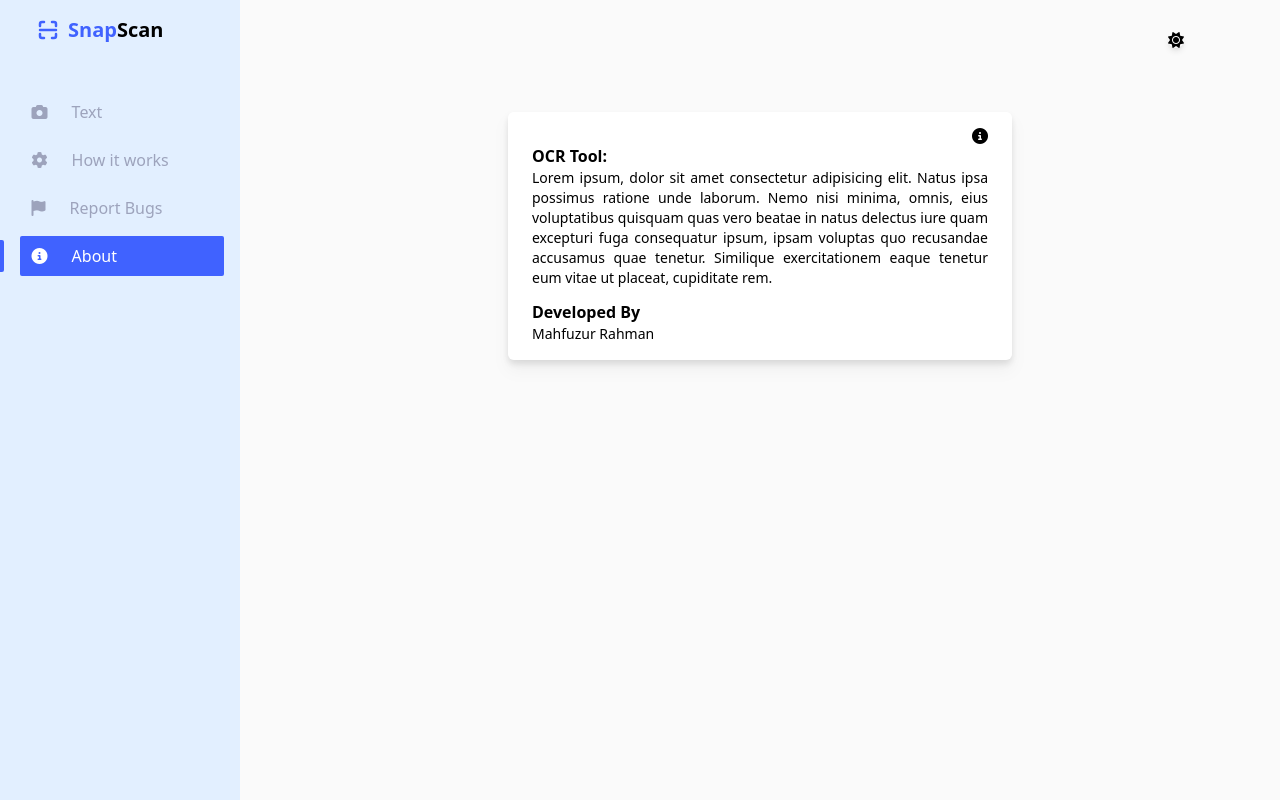
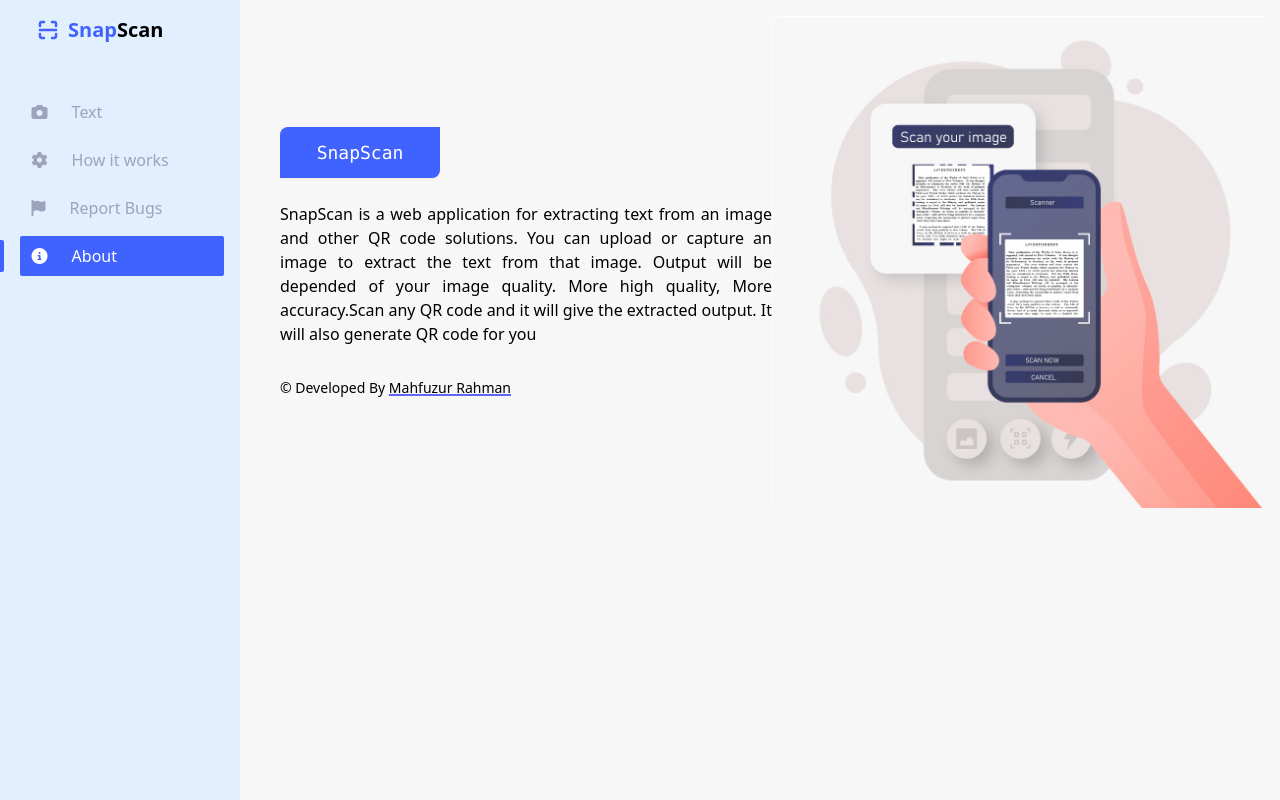
Before and after one commit to mahfuzrr/Snap_Scan, a React (Create React App) app in the folder client/: page /about in a window 1280 px wide. Built offline with nearby package versions, Linux system fonts and the light colour scheme.

Commit message:
updating designs

```diff
--- a/client/src/components/about/About.js
+++ b/client/src/components/about/About.js
@@ -1,27 +1,42 @@
+import { Link } from 'react-router-dom';
+import aboutBg from '../../assets/about-bg.jpg';
+
 export default function About() {
     return (
-        <div id="about-body" className="pt-4 pl-4 pr-4 pb-12 md:ml-60 bg-bodybg min-h-screen">
-            <div className="w-full bg-test">
+        <div
+            id="about-body"
+            className="pt-4 pl-4 pr-4 pb-12 md:ml-60 bg-bodybg min-h-screen mb-10 md:mb-0"
+        >
+            {/* <div className="w-full bg-test">
                 <span className="absolute right-16 md:right-24 top-7 cursor-pointer">
                     <i className="fa-solid fa-sun shadow-md rounded-full" />
                 </span>
-            </div>
-
-            <div className="mt-24 px-6 py-4 bg-white md:w-1/2 md:mx-auto drop-shadow-lg rounded-md">
-                <span className="flex inline-block justify-end">
-                    <i className="fa-solid fa-circle-info" />
-                </span>
-                <div>
-                    <p className="font-semibold">OCR Tool:</p>
-                    <p className="text-sm text-justify">
-                        Lorem ipsum, dolor sit amet consectetur adipisicing elit. Natus ipsa
-                        possimus ratione unde laborum. Nemo nisi minima, omnis, eius voluptatibus
-                        quisquam quas vero beatae in natus delectus iure quam excepturi fuga
-                        consequatur ipsum, ipsam voluptas quo recusandae accusamus quae tenetur.
-                        Similique exercitationem eaque tenetur eum vitae ut placeat, cupiditate rem.
+            </div> */}
+            <div className="w-full md:flex md:flex-row-reverse items-center">
+                <div className="w-full md:w-1/2">
+                    <img src={aboutBg} alt="about" className="pointer-events-none select-none " />
+                </div>
+                <div className="w-full md:w-1/2 md:ml-6">
+                    <p className="bg-primary text-white w-40 text-center rounded-tl-lg rounded-br-lg py-3 text-[18px] shadow-sm font-mono">
+                        SnapScan
                     </p>
-                    <p className="font-semibold mt-3">Developed By</p>
-                    <p className="text-sm font-base">Mahfuzur Rahman</p>
+                    <p className="mt-6 text-justify">
+                        SnapScan is a web application for extracting text from an image and other QR
+                        code solutions. You can upload or capture an image to extract the text from
+                        that image. Output will be depended of your image quality. More high
+                        quality, More accuracy.Scan any QR code and it will give the extracted
+                        output. It will also generate QR code for you
+                    </p>
+                    <p className="mt-8 text-sm">
+                        © Developed By{' '}
+                        <Link
+                            to="https://linkedin.com/in/maahfuz"
+                            className="underline decoration-solid decoration-2 decoration-[#6366f1]"
+                            target="_blank"
+                        >
+                            Mahfuzur Rahman
+                        </Link>
+                    </p>
                 </div>
             </div>
         </div>
--- a/client/src/components/bug/Bug.js
+++ b/client/src/components/bug/Bug.js
@@ -1,4 +1,18 @@
+import { useState } from 'react';
+
 export default function Bug() {
+    const [name, setName] = useState('');
+    const [email, setEmail] = useState('');
+    const [message, setMessage] = useState('');
+    const handleSubmit = (e) => {
+        e.preventDefault();
+        const reqObejct = {
+            name,
+            email,
+            message,
+        };
+        console.log(reqObejct);
+    };
     return (
         <div id="bug-body" className="pt-4 pl-4 pr-4 pb-12 md:ml-60 bg-bodybg min-h-screen">
             <div className="w-full bg-test">
@@ -11,28 +25,40 @@ export default function Bug() {
                 <i className="fa-solid fa-bug text-md text-red" /> Report Bugs
             </p>
             <p className="mt-2 text-center text-md">
-                If you find any issue with data, please explain us the problems.
+                If you find any issue with data, please explain the problem.
             </p>
-            <div className="bg-white drop-shadow-md px-2 py-10 rounded-md md:w-1/2 mx-auto mt-10">
-                <form className="flex flex-col px-2 md:px-0 md:w-4/5 mx-auto">
+            <div className="bg-white drop-shadow-md px-2 py-10 rounded-sm md:w-1/2 mx-auto mt-10">
+                <form
+                    className="flex flex-col px-2 md:px-0 md:w-4/5 mx-auto"
+                    onSubmit={handleSubmit}
+                >
                     <input
                         type="text"
-                        className="border-2 border-gray focus:border-primary transition ease px-4 py-2 rounded focus:outline-none"
+                        className="border-2 border-gray focus:border-primary transition ease px-4 py-2 rounded-sm focus:outline-none"
                         placeholder="Your Name"
+                        value={name}
+                        onChange={(e) => setName(e.target.value)}
+                        required
                     />
                     <input
                         type="email"
-                        className="mt-4 border-2 border-gray focus:border-primary transition ease px-4 py-2 rounded focus:outline-none"
+                        className="mt-4 border-2 border-gray focus:border-primary transition ease px-4 py-2 rounded-sm focus:outline-none"
                         placeholder="Your email"
+                        value={email}
+                        onChange={(e) => setEmail(e.target.value)}
+                        required
                     />
                     <textarea
-                        className="mt-4 border-2 border-gray focus:border-primary px-4 py-2 rounded transition ease focus:outline-none"
+                        className="mt-4 border-2 border-gray focus:border-primary px-4 py-2 rounded-sm transition ease focus:outline-none"
                         rows="3"
                         placeholder="Message"
+                        value={message}
+                        onChange={(e) => setMessage(e.target.value)}
+                        required
                     />
                     <button
                         type="submit"
-                        className="bg-primary mt-4 text-white p-2 font-semibold rounded drop-shadow-lg"
+                        className="bg-primary mt-4 text-white p-2 font-semibold rounded-sm drop-shadow-lg active:scale-95"
                     >
                         Send
                     </button>
--- a/client/tailwind.config.js
+++ b/client/tailwind.config.js
@@ -12,7 +12,7 @@ module.exports = {
             white: '#FFFFFF',
             black: '#000000',
             gray: '#B8BED9',
-            bodybg: '#FAFAFA',
+            bodybg: '#F7F7F7',
             dropbox: '#F4F6F8',
             another: '#fc5c65',
             bord: '#E3E3E3',
```
Also changed, not shown: 2 other files (tests, documents, lock files or other folders).
